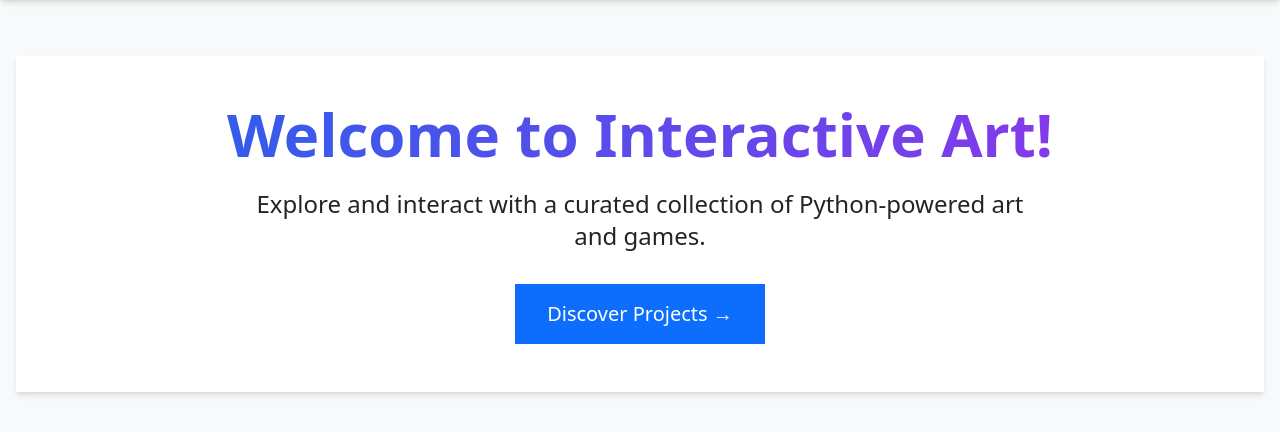
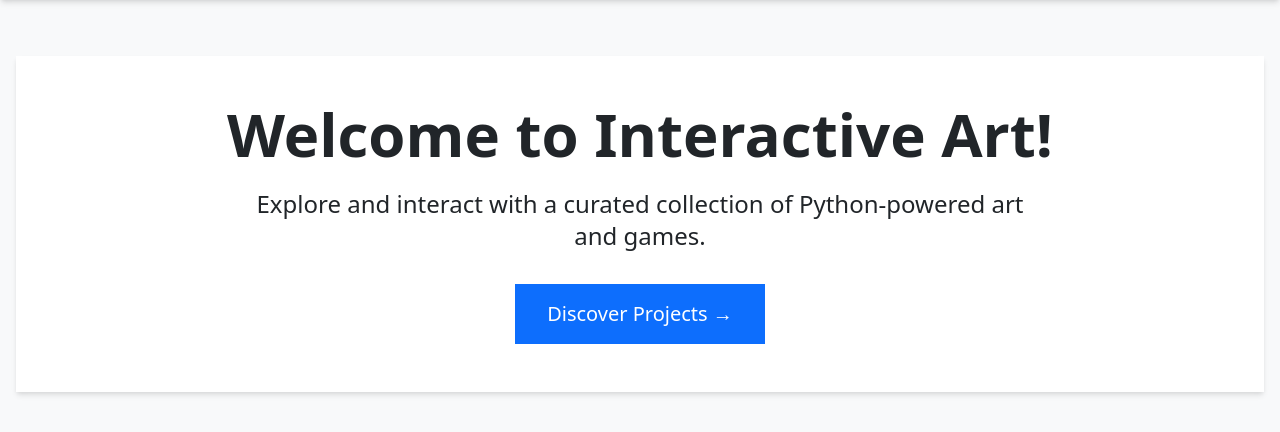
Before and after one commit to JS0208/interactive-art-project, a Flask app: page / in a window 1280 px wide. Shown: the part 68-500 px from the top of the page. Run offline with Flask 3, Linux system fonts and the light colour scheme; some libraries are stand-ins or nearby versions.

Commit message:
Update index.html

```diff
--- a/templates/index.html
+++ b/templates/index.html
@@ -4,7 +4,7 @@
 
 {% block content %}
 <div class="card p-12 mb-10 text-center transition-all duration-300">
-    <h1 class="text-6xl font-extrabold mb-6 bg-gradient-to-r from-blue-600 to-purple-600 text-transparent bg-clip-text">
+    <h1 class="text-6xl font-extrabold mb-6 text-[var(--color-text-primary)]">
         Welcome to Interactive Art!
     </h1>
     <p class="text-2xl mb-8 max-w-3xl mx-auto text-[var(--color-text-primary)]">
```
